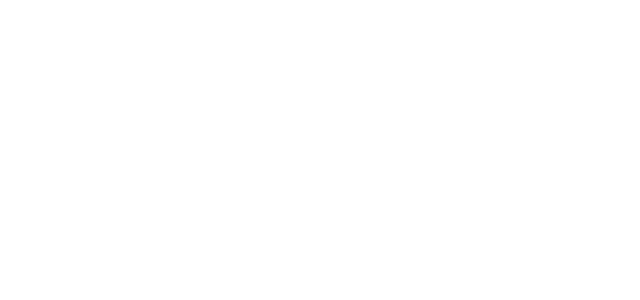
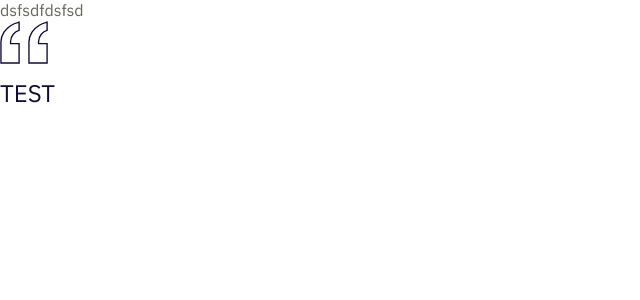
Before and after one commit to marussia1996/Vizitki, a React (Create React App) app: page /alexey in a window 1280 px wide. Shown: the top 300 px of the page, without its empty margins (0-640 px from the left). Built offline with nearby package versions, Linux system fonts and the light colour scheme.

Commit message:
Добавление компонента цитаты (без изменения цвета)

```diff
--- a/package.json
+++ b/package.json
@@ -10,6 +10,7 @@
     "@types/node": "^16.18.11",
     "@types/react": "^18.0.26",
     "@types/react-dom": "^18.0.10",
+    "classnames": "^2.3.2",
     "react": "^18.2.0",
     "react-dom": "^18.2.0",
     "react-router-dom": "^5.2.1",
--- a/src/components/App/App.tsx
+++ b/src/components/App/App.tsx
@@ -1,5 +1,6 @@
 import React, { FC } from 'react';
 import { Route, Switch , useLocation} from 'react-router-dom';
+import AlexeyM from '../../pages/AlexeyM/AlexeyM';
 import { TLocation } from '../../services/types/types';
 import './App.scss';
 
@@ -23,6 +24,9 @@ export const App:FC = () => {
         <Route exact path="/evgeniya">
           <h1>Привет, Евгения</h1>
         </Route>
+        <Route exact path="/alexey">
+          <AlexeyM/>
+        </Route>
       </Switch>
     </div>
   )
--- /dev/null
+++ b/src/components/Quete/Quete.module.css
@@ -0,0 +1,32 @@
+.Quete {
+    max-height: 117px;
+}
+
+.Icon {
+    width: 20px;
+    height: 45px;
+    stroke: #100C34;
+    padding: 0 8px 8px 0;
+    margin: 0;
+}
+
+.Icon:last-child{
+    padding: 0;
+}
+
+.IconRomantic {
+    stroke: #FF00A8;
+}
+
+.IconDaring {
+    stroke: #38EC42;
+}
+.Text {
+    display: block;
+    font-weight: 400;
+    font-size: 24px;
+    line-height: 32px;
+    color: #100C34;
+    padding: 0;
+    margin: 0;
+}
--- /dev/null
+++ b/src/components/Quete/Quete.tsx
@@ -0,0 +1,22 @@
+import React from "react";
+import { TThemeProfile } from "../../services/types/types";
+import {ReactComponent as QueteIcon} from "../../images/quete_icon.svg";
+
+import styles from './Quete.module.css';
+
+type Props = {
+    text: string;
+    theme?: TThemeProfile;
+}
+
+const Quete = ({ text, theme = TThemeProfile.DEFULT }: Props) => {
+    return (
+        <div className={styles.Quete}>
+            <QueteIcon className={styles.Icon}/>
+            <QueteIcon className={styles.Icon}/>
+            <span className={styles.Text}>{text}</span>
+        </div>
+    );
+}
+
+export default Quete;
--- /dev/null
+++ b/src/pages/AlexeyM/AlexeyM.jsx
@@ -0,0 +1,14 @@
+import React from "react";
+import Quete from "../../components/Quete/Quete";
+import { TThemeProfile } from "../../services/types/types";
+
+const AlexeyM = () => {
+    return (
+        <div>
+            dsfsdfdsfsd
+            <Quete text="TEST" theme={TThemeProfile.DEFULT}/>
+        </div>
+    )
+}
+
+export default AlexeyM;
--- a/src/services/types/types.ts
+++ b/src/services/types/types.ts
@@ -5,10 +5,16 @@ export type TLocation = {
   state: object;
   from?: string;
   background: {
-      pathname: string;
-      search: string;
-      hash: string;
-      state: null;
-      key: string;
+    pathname: string;
+    search: string;
+    hash: string;
+    state: null;
+    key: string;
   }
 };
+
+export enum TThemeProfile {
+  DEFULT = 'defult',
+  ROMANTIC = 'romantic',
+  DARING = 'daring'
+}
```
Also changed, not shown: src/images/quete_icon.svg (added), 1 other file (tests, documents, lock files or other folders).
